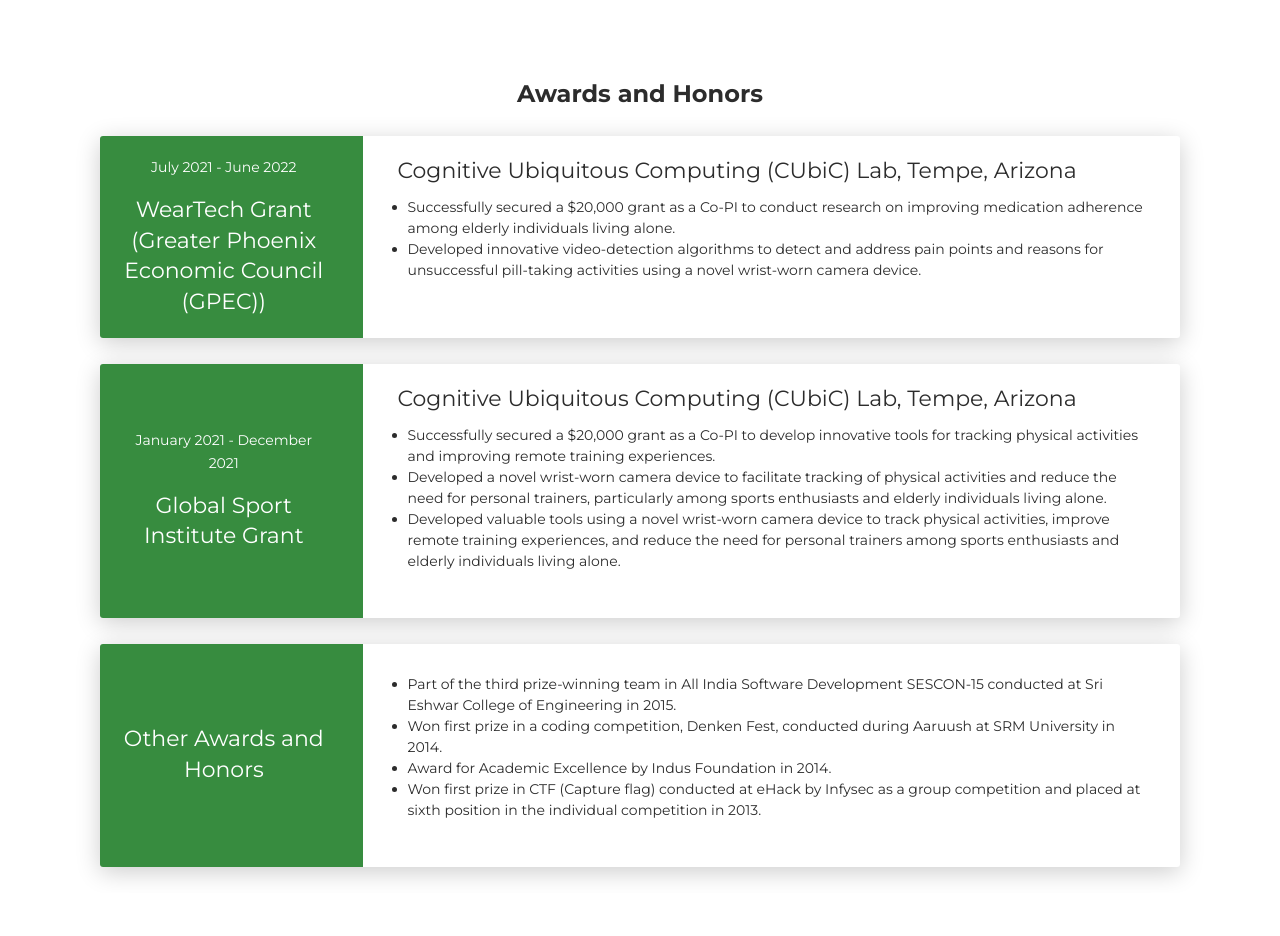
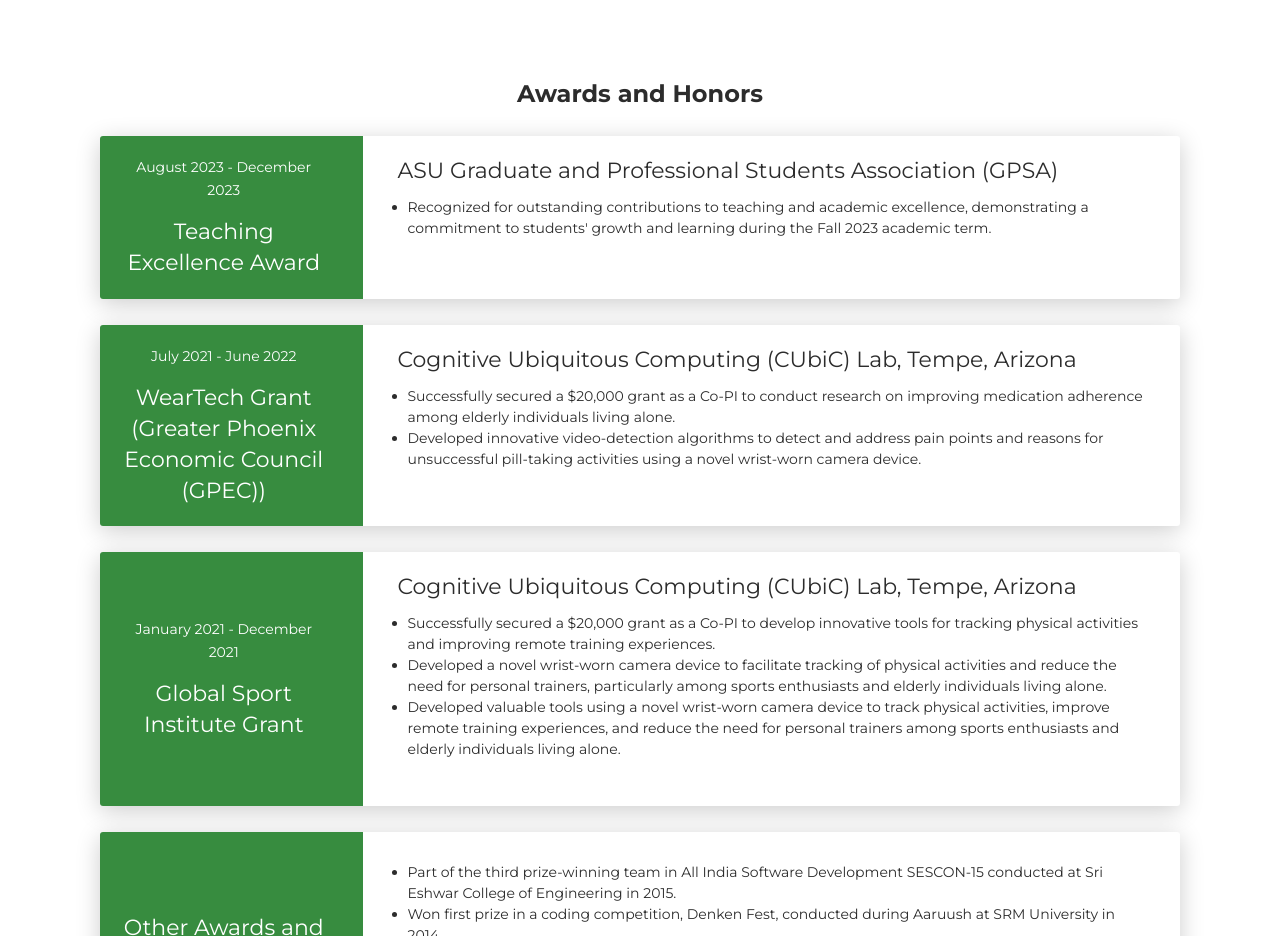
Before and after one commit to prateekvishnu/prateekvishnu.github.io, a plain HTML site: page index.html in a window 1280 px wide. Shown: the part 6440-7376 px from the top of the page. Drawn offline with Linux system fonts and the light colour scheme.

Commit message:
added  GPSA award

```diff
--- a/index.html
+++ b/index.html
@@ -715,6 +715,29 @@
               <div class="section" id="awards-and-honors">
                 <div class="container cc-education">
                   <div class="h4 text-center mb-4 title">Awards and Honors</div>
+
+                  <!-- New Award: Fall 2023 ASU Graduate and Professional Students Association (GPSA) Teaching Excellence Award -->
+                  <div class="card">
+                    <div class="row">
+                      <div class="col-md-3 bg-primary" data-aos="fade-right" data-aos-offset="50"
+                        data-aos-duration="500">
+                        <div class="card-body cc-education-header">
+                          <p>August 2023 - December 2023</p>
+                          <div class="h5">Teaching Excellence Award</div>
+                        </div>
+                      </div>
+                      <div class="col-md-9" data-aos="fade-left" data-aos-offset="50" data-aos-duration="500">
+                        <div class="card-body">
+                          <div class="h5"> ASU Graduate and Professional Students Association (GPSA)</div>
+                          <ul class="custom-ul">
+                            <li>Recognized for outstanding contributions to teaching and academic excellence,
+                              demonstrating a commitment to students' growth and learning during the Fall 2023 academic
+                              term.</li>
+                          </ul>
+                        </div>
+                      </div>
+                    </div>
+                  </div>
 
                   <!-- Award 1: WearTech Grant -->
                   <div class="card">
```
